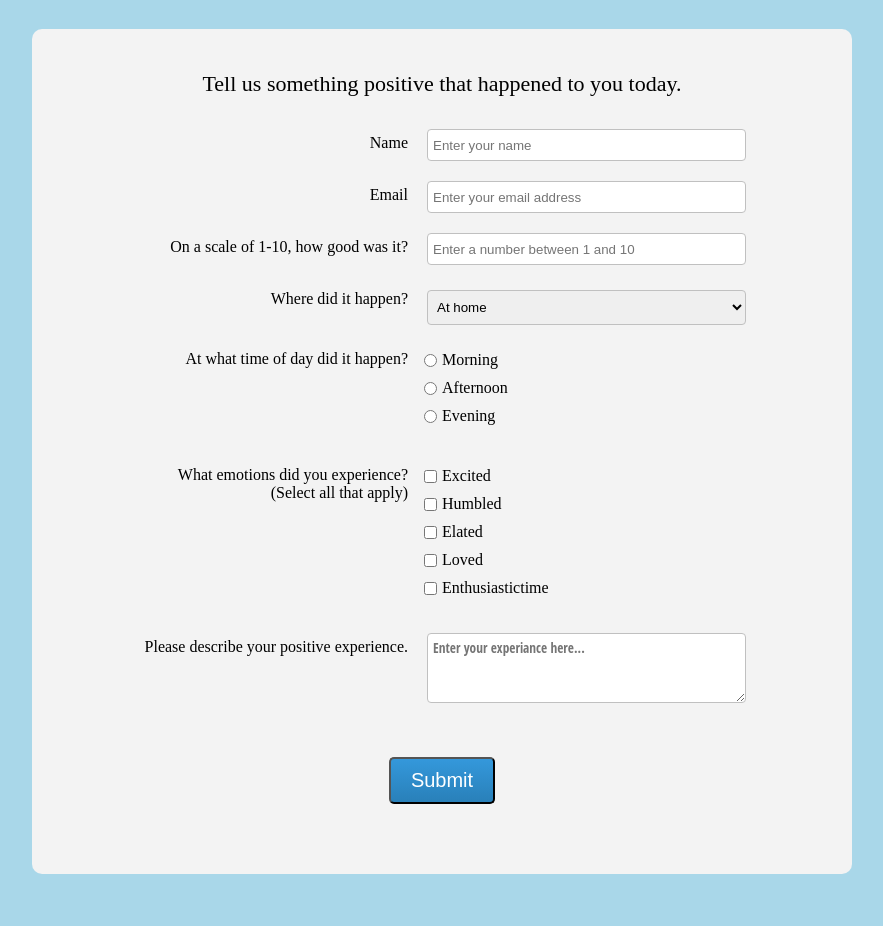
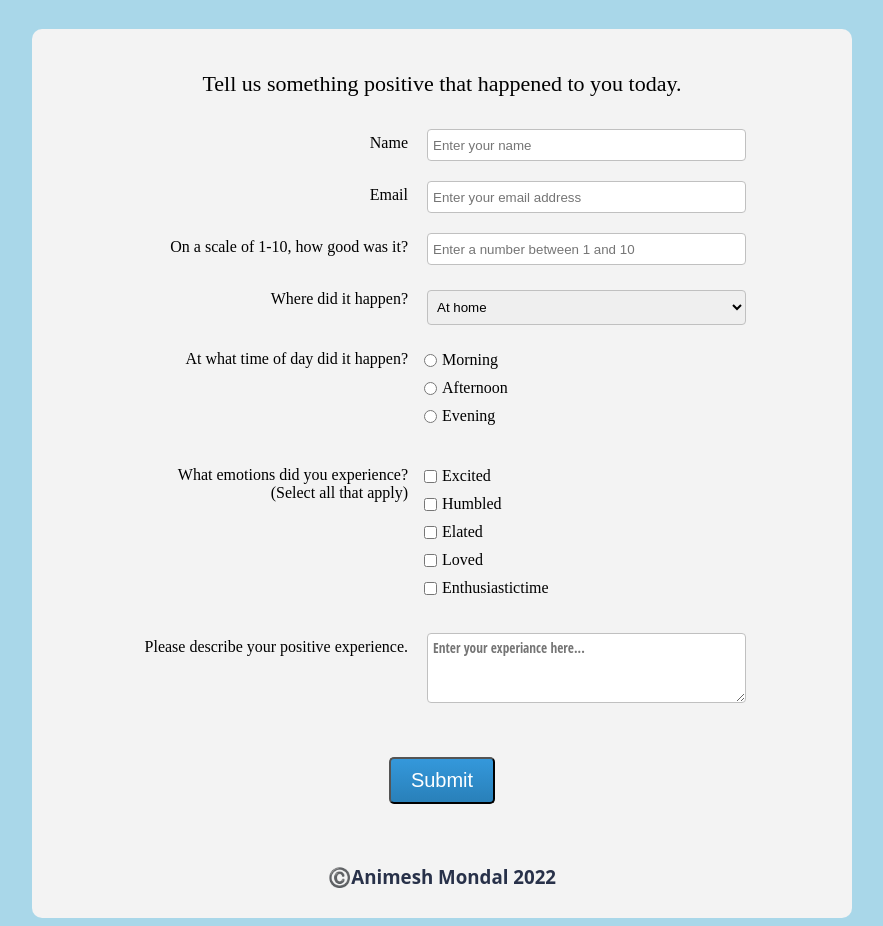
Before and after one commit to animesh1414/web-form-project, a plain HTML site: page index.html in a window 1280 px wide. Shown: the part 90-1016 px from the top of the page, without its empty margins (198-1081 px from the left). Before the commit the page ends 972 px from the top, so only its background shows below. Drawn offline with Linux system fonts and the light colour scheme.

Commit message:
Added Copyright tag

```diff
--- a/css/styles.css
+++ b/css/styles.css
@@ -57,6 +57,11 @@ h1 {
     text-decoration: none;
 }
 
+.copyright {
+    color: #283149;
+    font-family: 'Open Sans', sans-serif;
+}
+
 .main-container {
     padding: 20px 10px 10px;
     background-color: #f3f3f3;
--- a/index.html
+++ b/index.html
@@ -135,6 +135,9 @@
                     <!-- <a class="btn" href="mailto:animeshmondal1414@gmail.com">Submit</a> -->
                     <input type="submit" class="btn">
                 </div>
+                <div class="copyright">
+                    <h3 class="copyright">©️Animesh Mondal 2022</h3>
+                </div>
             </div>
         </form>
     </div>
```
